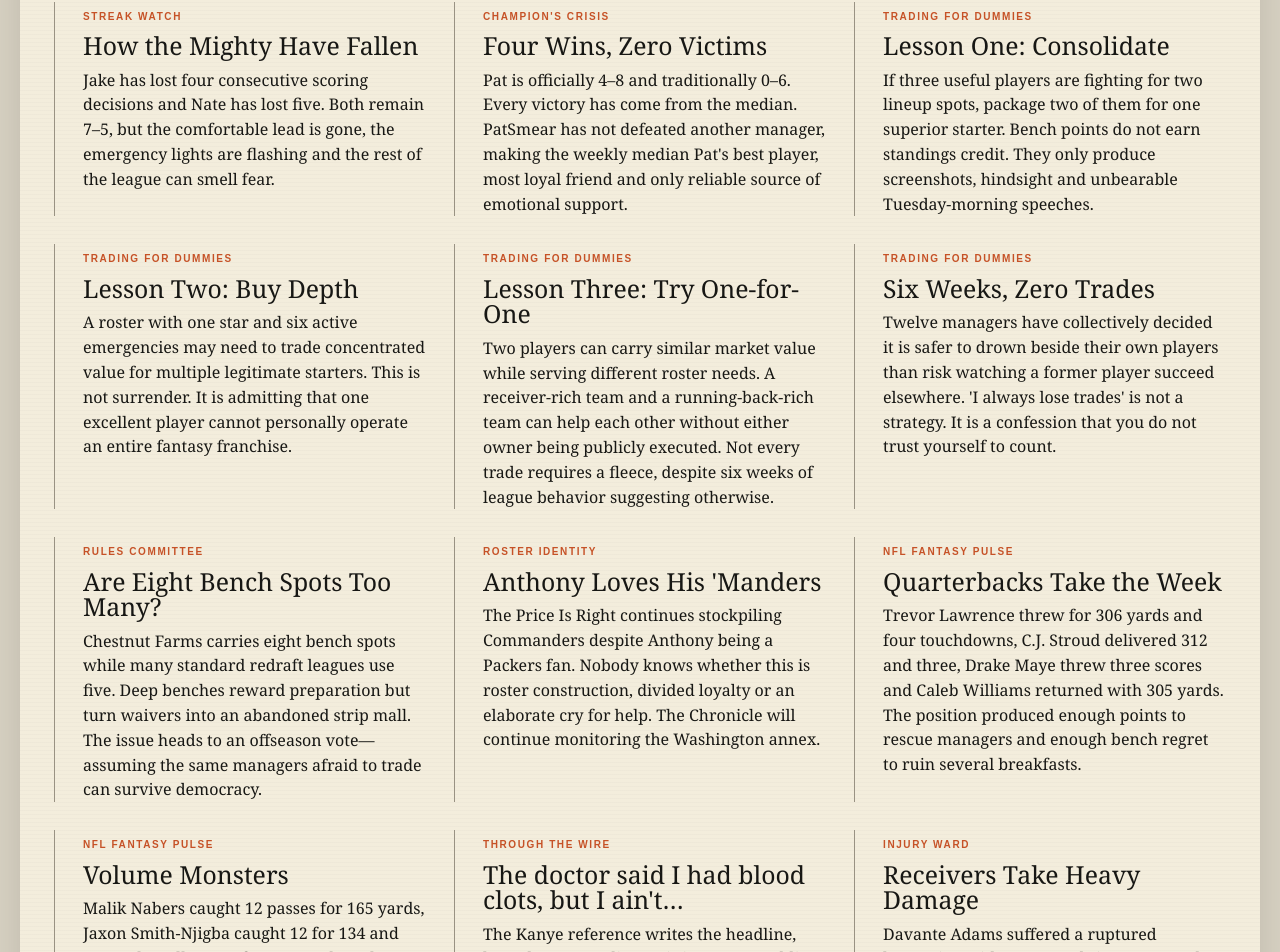
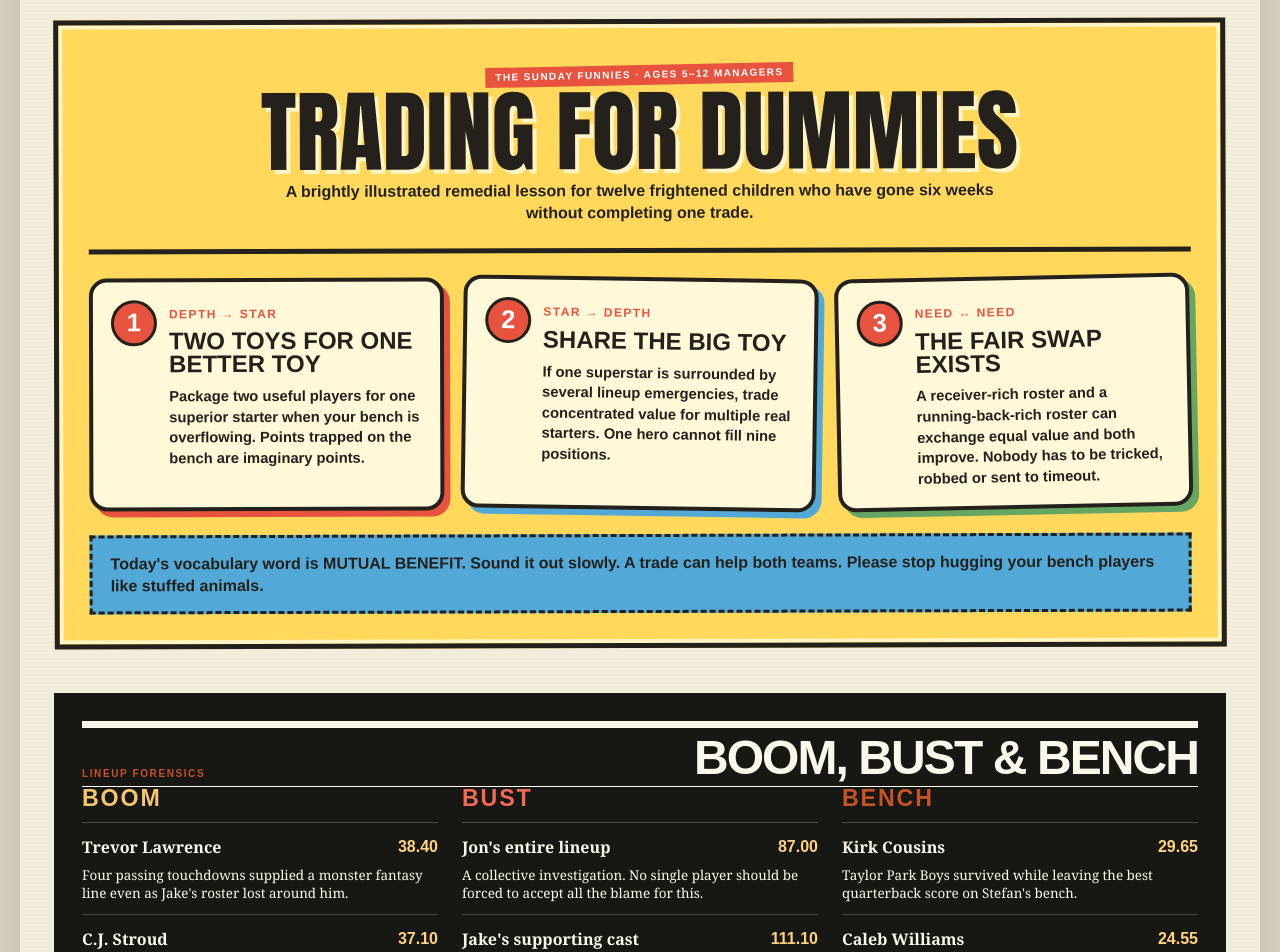
Before and after one commit to stefanb1269/CF-newsletter-3, a Next.js app: page / in a window 1280 px wide. Shown: the part 3562-4514 px from the top of the page. Built offline with nearby package versions, Linux system fonts and the light colour scheme.

Commit message:
Add files via upload

```diff
--- a/app/globals.css
+++ b/app/globals.css
@@ -151,14 +151,47 @@ tbody th { font-weight:800; }
 .performance-desk { background:var(--ink); color:var(--cream); padding:28px; }
 .performance-desk .section-title { border-color:var(--cream); }
 .performance-grid { display:grid; grid-template-columns:repeat(3,1fr); gap:24px; }
-.performance-grid>div>h3 { margin:0 0 12px; color:var(--green); font:900 1.45rem/1 Arial,sans-serif; letter-spacing:.08em; }
+.performance-grid>div>h3 { margin:0 0 12px; color:#f4c56f; font:900 1.45rem/1 Arial,sans-serif; letter-spacing:.08em; }
 .performance-grid>div:nth-child(2)>h3 { color:#ef6b58; }
 .performance-grid>div:nth-child(3)>h3 { color:var(--orange); }
 .performance-grid article { padding:12px 0; border-top:1px solid rgb(255 255 255 / 22%); }
 .performance-grid article>div { display:flex; justify-content:space-between; gap:10px; }
-.performance-grid article b { color:var(--green); font-family:Arial,sans-serif; }
+.performance-grid article b { color:#ffd27f; font-family:Arial,sans-serif; }
 .performance-grid article span { color:#c8bdac; font:700 10px/1 Arial,sans-serif; text-transform:uppercase; }
 .performance-grid article p { margin:6px 0 0; font-size:.84rem; line-height:1.35; }
+.trade-guide { padding:30px; overflow:hidden; border:5px solid #24211c; background:#ffd85c; color:#24211c; box-shadow:inset 0 0 0 4px #fff4c4; transform:rotate(-.15deg); }
+.trade-mast { text-align:center; padding:6px 4% 24px; border-bottom:5px solid #24211c; }
+.trade-mast>span { display:inline-block; padding:5px 10px; background:#e8533f; color:white; font:900 10px/1 Arial,sans-serif; letter-spacing:.14em; text-transform:uppercase; transform:rotate(-1deg); }
+.trade-mast h2 { margin:10px 0 4px; font:900 clamp(3rem,7vw,6.8rem)/.82 Impact,Arial,sans-serif; text-transform:uppercase; text-shadow:4px 4px 0 #fff4c4; }
+.trade-mast p { max-width:760px; margin:12px auto 0; font:800 1rem/1.35 Arial,sans-serif; }
+.trade-lessons { display:grid; grid-template-columns:repeat(3,1fr); gap:18px; padding:24px 0; }
+.trade-lessons article { display:grid; grid-template-columns:auto 1fr; gap:12px; padding:18px; border:4px solid #24211c; border-radius:18px; background:#fff8d9; box-shadow:6px 6px 0 #e8533f; }
+.trade-lessons article:nth-child(2) { transform:rotate(1deg); box-shadow:6px 6px 0 #52a9d8; }
+.trade-lessons article:nth-child(3) { transform:rotate(-1deg); box-shadow:6px 6px 0 #65a762; }
+.trade-lessons article>b { display:grid; place-items:center; width:46px; height:46px; border:3px solid #24211c; border-radius:50%; background:#e8533f; color:white; font:900 1.6rem/1 Arial,sans-serif; }
+.trade-lessons span { color:#e8533f; font:900 .75rem/1 Arial,sans-serif; text-transform:uppercase; letter-spacing:.12em; }
+.trade-lessons h3 { margin:6px 0 10px; font:900 1.5rem/.95 Arial,sans-serif; text-transform:uppercase; }
+.trade-lessons p { margin:0; font:700 .92rem/1.4 Arial,sans-serif; }
+.trade-footer { margin:0; padding:15px 18px; border:3px dashed #24211c; background:#52a9d8; font:900 1rem/1.35 Arial,sans-serif; }
+.injury-report { padding:34px; border:4px double #8f251f; background:#f3ead7; }
+.injury-report>header { display:grid; grid-template-columns:1fr minmax(280px,.65fr); gap:10px 34px; padding-bottom:22px; border-bottom:6px solid #8f251f; }
+.injury-report>header>span { color:#8f251f; font:900 11px/1 Arial,sans-serif; letter-spacing:.18em; text-transform:uppercase; }
+.injury-report>header h2 { grid-column:1; margin:2px 0; font:900 clamp(2.7rem,6vw,5.8rem)/.85 Impact,Arial,sans-serif; text-transform:uppercase; }
+.injury-report>header blockquote { grid-column:2; grid-row:1 / span 2; align-self:center; margin:0; padding:18px; border-left:6px solid #8f251f; font:italic 700 1.35rem/1.3 Georgia,serif; }
+.injury-report>header p { grid-column:1 / -1; margin:8px 0 0; font-style:italic; }
+.injury-groups { display:grid; grid-template-columns:1fr 1fr; gap:30px; padding-top:24px; }
+.injury-groups h3 { margin:0 0 10px; color:#8f251f; font:900 1rem/1 Arial,sans-serif; letter-spacing:.1em; text-transform:uppercase; }
+.injury-groups ul { margin:0; padding:0; list-style:none; }
+.injury-groups li { position:relative; padding:12px 0 12px 20px; border-top:1px solid #a99d88; }
+.injury-groups li::before { content:"+"; position:absolute; left:0; top:13px; color:#8f251f; font:900 1rem/1 Arial,sans-serif; }
+.injury-groups li>div { display:flex; justify-content:space-between; gap:10px; }
+.injury-groups li strong { font-size:1.05rem; }
+.injury-groups li span { color:#8f251f; font:800 .72rem/1.2 Arial,sans-serif; text-align:right; text-transform:uppercase; }
+.injury-groups li p { margin:5px 0 0; font-size:.88rem; line-height:1.4; }
+.return-note { margin-top:22px; padding:18px 22px; border:3px solid #3f6f52; background:#e1eadc; }
+.return-note span { color:#3f6f52; font:900 10px/1 Arial,sans-serif; letter-spacing:.15em; text-transform:uppercase; }
+.return-note h3 { margin:6px 0; font-size:1.35rem; }
+.return-note p { margin:0; }
 .history table th:first-child,.history table td:first-child,.history table th:nth-child(2),.history table td:nth-child(2),.history table th:last-child,.history table td:last-child { text-align:left; }
 .history table th:nth-child(3),.history table td:nth-child(3),.history table th:nth-child(4),.history table td:nth-child(4) { text-align:center; }
 .next-week { margin-top:42px; padding:28px 8%; text-align:center; border:4px double var(--rule); }
@@ -194,6 +227,9 @@ tbody th { font-weight:800; }
   .spotlight-body,.photo-feature-grid,.alternate-grid,.luck-file,.b-league-grid { grid-template-columns:1fr; }
   .traffic-stats { grid-template-columns:repeat(3,1fr); }
   .performance-grid { grid-template-columns:1fr; }
+  .trade-lessons,.injury-groups { grid-template-columns:1fr; }
+  .injury-report>header { grid-template-columns:1fr; }
+  .injury-report>header h2,.injury-report>header blockquote,.injury-report>header p { grid-column:1; grid-row:auto; }
   .panic-grid { grid-template-columns:1fr 1fr; }
   .panic-grid article { border-bottom:1px solid rgb(255 255 255 / 20%); }
   .lead-copy { column-count:1; }
--- a/content/issues.ts
+++ b/content/issues.ts
@@ -24,6 +24,9 @@ export type Issue = {
   stockMarket?: { up: { team: string; detail: string }[]; down: { team: string; detail: string }[] };
   trafficJam?: { intro: string; stats: { value: string; label: string }[]; body: string[] };
   performanceDesk?: { boom: { player: string; points: string; detail: string }[]; bust: { player: string; points: string; detail: string }[]; bench: { player: string; points: string; detail: string }[] };
+  newsDesk?: { section: string; headline: string; body: string }[];
+  tradeGuide?: { headline: string; deck: string; lessons: { number: string; headline: string; body: string; example: string }[]; footer: string };
+  injuryReport?: { headline: string; quote: string; intro: string; groups: { label: string; injuries: { player: string; position: string; injury: string; impact: string }[] }[]; returnNote: { player: string; detail: string } };
 };
 
 export const issues: Issue[] = [{
@@ -57,22 +60,51 @@ export const issues: Issue[] = [{
     { section: "Matchup Autopsy", headline: "Five Alive", body: "Dave Sr. handled Team PatSmear 145.95–111.80 for a fifth straight win. Drake It Till You Make It has climbed from the basement to fourth, proving a season can survive almost anything—including being managed by Dave Sr." },
     { section: "Matchup Autopsy", headline: "TET Offensive", body: "Show Me Your Tet beat Gibbs Me Her Kittle 130.10–119.00. Derric delivered the loss that extended Nate's scoring skid to five while Nate missed the median by 1.05. Somewhere, symmetry laughed." },
     { section: "Matchup Autopsy", headline: "Brown Rice Keeps Boiling", body: "Dave Jr. beat RI Lion's 124.00–105.65 for a fourth straight win. Brown Rice is now 6–6 after spending the opening month looking like something left forgotten in the back of the refrigerator." },
-    { section: "Matchup Autopsy", headline: "Corn Harvests the Baby", body: "Colonel Corn defeated Let's Cut to the Chase 101.55–87.00. Jon's enchanted baby carriage has finally lost a wheel; after surviving earlier weeks by pocket change, he posted the lowest score in the league and received no divine intervention." },
+    { section: "Matchup Autopsy", headline: "Corn Harvests the Baby", body: "Colonel Corn defeated Let's Cut to the Chase 101.55–87.00. Jon's enchanted baby carriage has finally lost a wheel; after surviving earlier weeks by pocket change, he posted the lowest score in the league and received no divine intervention." }
+  ],
+  newsDesk: [
     { section: "Streak Watch", headline: "How the Mighty Have Fallen", body: "Jake has lost four consecutive scoring decisions and Nate has lost five. Both remain 7–5, but the comfortable lead is gone, the emergency lights are flashing and the rest of the league can smell fear." },
     { section: "Champion's Crisis", headline: "Four Wins, Zero Victims", body: "Pat is officially 4–8 and traditionally 0–6. Every victory has come from the median. PatSmear has not defeated another manager, making the weekly median Pat's best player, most loyal friend and only reliable source of emotional support." },
-    { section: "Trading for Dummies", headline: "Lesson One: Consolidate", body: "If three useful players are fighting for two lineup spots, package two of them for one superior starter. Bench points do not earn standings credit. They only produce screenshots, hindsight and unbearable Tuesday-morning speeches." },
-    { section: "Trading for Dummies", headline: "Lesson Two: Buy Depth", body: "A roster with one star and six active emergencies may need to trade concentrated value for multiple legitimate starters. This is not surrender. It is admitting that one excellent player cannot personally operate an entire fantasy franchise." },
-    { section: "Trading for Dummies", headline: "Lesson Three: Try One-for-One", body: "Two players can carry similar market value while serving different roster needs. A receiver-rich team and a running-back-rich team can help each other without either owner being publicly executed. Not every trade requires a fleece, despite six weeks of league behavior suggesting otherwise." },
-    { section: "Trading for Dummies", headline: "Six Weeks, Zero Trades", body: "Twelve managers have collectively decided it is safer to drown beside their own players than risk watching a former player succeed elsewhere. 'I always lose trades' is not a strategy. It is a confession that you do not trust yourself to count." },
     { section: "Rules Committee", headline: "Are Eight Bench Spots Too Many?", body: "Chestnut Farms carries eight bench spots while many standard redraft leagues use five. Deep benches reward preparation but turn waivers into an abandoned strip mall. The issue heads to an offseason vote—assuming the same managers afraid to trade can survive democracy." },
     { section: "Roster Identity", headline: "Anthony Loves His 'Manders", body: "The Price Is Right continues stockpiling Commanders despite Anthony being a Packers fan. Nobody knows whether this is roster construction, divided loyalty or an elaborate cry for help. The Chronicle will continue monitoring the Washington annex." },
     { section: "NFL Fantasy Pulse", headline: "Quarterbacks Take the Week", body: "Trevor Lawrence threw for 306 yards and four touchdowns, C.J. Stroud delivered 312 and three, Drake Maye threw three scores and Caleb Williams returned with 305 yards. The position produced enough points to rescue managers and enough bench regret to ruin several breakfasts." },
-    { section: "NFL Fantasy Pulse", headline: "Volume Monsters", body: "Malik Nabers caught 12 passes for 165 yards, Jaxon Smith-Njigba caught 12 for 134 and Kenneth Walker ran for 128 yards and two scores. Christian McCaffrey added two rushing touchdowns, continuing his campaign against competitive balance." },
-    { section: "Through the Wire", headline: "The doctor said I had blood clots, but I ain't…", body: "The Kanye reference writes the headline, but Jalen Hurts' diagnosis is not a punchline. Hurts was diagnosed with a calf DVT and bilateral pulmonary emboli, was placed on injured reserve and faces an extended absence while receiving anticoagulation. The entire league wishes him a safe and complete recovery." },
-    { section: "Injury Ward", headline: "Receivers Take Heavy Damage", body: "Davante Adams suffered a ruptured hamstring with a reported six-to-ten-week timetable. Mike Evans aggravated his Achilles after producing 94 receiving yards, Terry McLaurin left Monday night with a knee injury and Deebo Samuel remained sidelined by a hamstring issue. Puka Nacua stands to inherit even more work in Los Angeles." },
-    { section: "Injury Ward", headline: "Backfields Under Construction", body: "Saquon Barkley missed Week 6 with a hamstring injury, Breece Hall remained out with a quadriceps problem, Jacory Croskey-Merritt landed on injured reserve with a groin injury and Will Shipley is expected to miss multiple weeks with a partial plantar fascia tear. Every healthy running back is now one Sunday away from becoming somebody's entire personality." },
-    { section: "Notable Return", headline: "Caleb Comes Back Swinging", body: "Caleb Williams returned after missing three games with a hamstring injury and completed 30 of 36 passes for 305 yards. Taylor Park Boys left the production on the bench, because even first-place teams deserve material for the Bench column." }
+    { section: "NFL Fantasy Pulse", headline: "Volume Monsters", body: "Malik Nabers caught 12 passes for 165 yards, Jaxon Smith-Njigba caught 12 for 134 and Kenneth Walker ran for 128 yards and two scores. Christian McCaffrey added two rushing touchdowns, continuing his campaign against competitive balance." }
   ],
+  tradeGuide: {
+    headline: "Trading for Dummies",
+    deck: "A brightly illustrated remedial lesson for twelve frightened children who have gone six weeks without completing one trade.",
+    lessons: [
+      { number:"1", headline:"Two Toys for One Better Toy", body:"Package two useful players for one superior starter when your bench is overflowing. Points trapped on the bench are imaginary points.", example:"Depth → Star" },
+      { number:"2", headline:"Share the Big Toy", body:"If one superstar is surrounded by several lineup emergencies, trade concentrated value for multiple real starters. One hero cannot fill nine positions.", example:"Star → Depth" },
+      { number:"3", headline:"The Fair Swap Exists", body:"A receiver-rich roster and a running-back-rich roster can exchange equal value and both improve. Nobody has to be tricked, robbed or sent to timeout.", example:"Need ↔ Need" }
+    ],
+    footer:"Today's vocabulary word is MUTUAL BENEFIT. Sound it out slowly. A trade can help both teams. Please stop hugging your bench players like stuffed animals."
+  },
+  injuryReport: {
+    headline:"Through the (Injury) Wire",
+    quote:"“The doctor said I had blood clots, but I ain't…”",
+    intro:"The lyric supplies the headline; the medical situations below are serious. Chestnut Farms wishes every injured player a safe and complete recovery.",
+    groups:[
+      { label:"Major Injuries / Extended Absences", injuries:[
+        {player:"Jalen Hurts",position:"QB · Eagles",injury:"Calf DVT with bilateral pulmonary emboli; placed on injured reserve.",impact:"Extended absence expected while receiving anticoagulation."},
+        {player:"Davante Adams",position:"WR · Rams",injury:"Ruptured hamstring.",impact:"Reported six-to-ten-week absence; Puka Nacua inherits even more volume."},
+        {player:"Mike Evans",position:"WR · 49ers",injury:"Aggravated Achilles injury after 94 receiving yards on Monday night.",impact:"Exited and did not return; expected to miss time."},
+        {player:"Terry McLaurin",position:"WR · Commanders",injury:"Carted off with a knee injury Monday night.",impact:"Severity and return timeline remain uncertain."},
+        {player:"Jacory Croskey-Merritt",position:"RB · Commanders",injury:"Groin injury; placed on injured reserve.",impact:"Washington's backfield depth takes another hit."},
+        {player:"Will Shipley",position:"RB · Eagles",injury:"Partial plantar fascia tear.",impact:"Expected to miss multiple weeks."}
+      ]},
+      { label:"Other Fantasy-Relevant Absences", injuries:[
+        {player:"Saquon Barkley",position:"RB · Eagles",injury:"Hamstring injury.",impact:"Missed Week 6."},
+        {player:"Deebo Samuel",position:"WR · 49ers",injury:"Hamstring injury.",impact:"Missed Week 6 and may remain out multiple weeks."},
+        {player:"Lamar Jackson",position:"QB · Ravens",injury:"Ankle injury.",impact:"Missed a second consecutive game."},
+        {player:"Baker Mayfield",position:"QB · Buccaneers",injury:"Dislocated thumb.",impact:"Remains sidelined."},
+        {player:"Breece Hall",position:"RB · Jets",injury:"Quadriceps injury.",impact:"Missed Week 6."},
+        {player:"Rashee Rice",position:"WR · Chiefs",injury:"Hamstring injury.",impact:"Missed Week 6."},
+        {player:"Jalen McMillan",position:"WR · Buccaneers",injury:"PCL sprain; injured reserve.",impact:"Expected six-to-eight-week absence."}
+      ]}
+    ],
+    returnNote:{player:"Caleb Williams · QB, Bears",detail:"Returned after missing three games with a hamstring injury and completed 30 of 36 passes for 305 yards. Taylor Park Boys left the comeback on the bench, because first place apparently needed extra decoration."}
+  },
   briefs: [
     { headline: "New sheriff", body: "Taylor Park Boys owns first place and the league scoring lead at 890.50." },
     { headline: "Five straight", body: "Dave Sr. has climbed to fourth after beginning the season in the basement." },
@@ -179,12 +211,14 @@ export const issues: Issue[] = [{
     down:[{team:"Gibbs Me Her Kittle",detail:"Five straight losses"},{team:"Achanesaw Massacre",detail:"Four straight losses"},{team:"Team PatSmear",detail:"0–6 head-to-head"},{team:"Let's Cut to the Chase",detail:"League-low 87.00"}]
   },
   awards: [
-    {label:"Manager of the Week",winner:"Darren Pnad",detail:"A league-high 150.90, a win over Jake and a climb into second place."},
+    {label:"Manager of the Week",winner:"Darren Aglione",detail:"A league-high 150.90, a win over Jake and a climb into second place."},
     {label:"New Sheriff",winner:"Stefan Balestra",detail:"First place, 890.50 points and the league's strongest overall résumé."},
     {label:"Streak of the Week",winner:"Dave Campbell Sr.",detail:"Five straight wins after another perfect 2–0 result."},
     {label:"Monday Thief",winner:"Anthony Innamorati",detail:"Lost his matchup but cleared the median by 1.05 to salvage the week."},
     {label:"Efficient Collapse",winner:"Nate Watson",detail:"Lost head-to-head and missed the median by exactly 1.05."},
-    {label:"Humanity Avoidance",winner:"Pat Brown",detail:"Four official wins without defeating another manager."}
+    {label:"Humanity Avoidance",winner:"Pat Brown",detail:"Four official wins without defeating another manager."},
+    {label:"Resurrection Award",winner:"Dave Campbell Jr.",detail:"A fourth straight win has dragged Brown Rice from punchline to playoff position."},
+    {label:"Carriage Breakdown",winner:"Jon Naval",detail:"The luckiest baby alive finally landed face-first with a league-low 87.00."}
   ],
   leaders: [
     {position:"QB",player:"Trevor Lawrence",team:"Achanesaw Massacre",points:38.40},
```
Also changed, not shown: components/newspaper-issue.tsx (+8 -2 lines).
